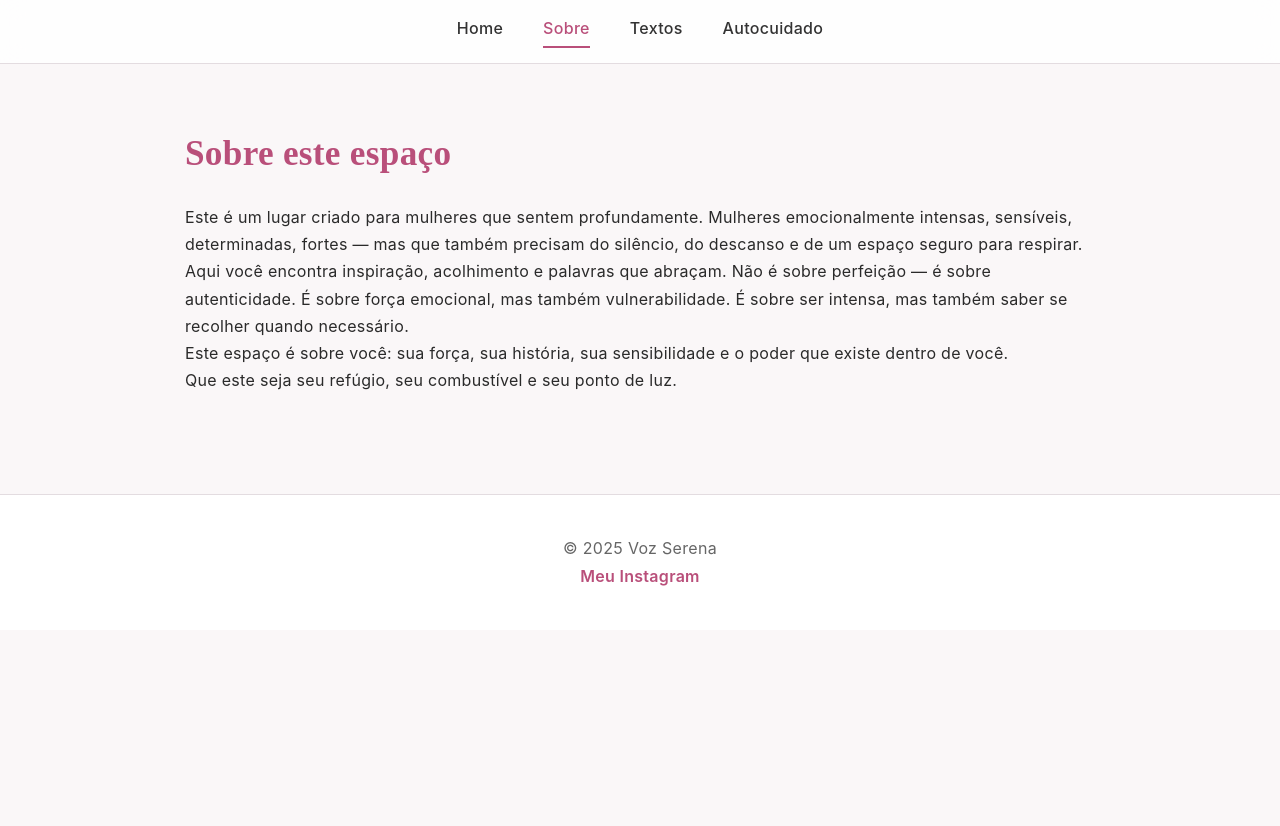
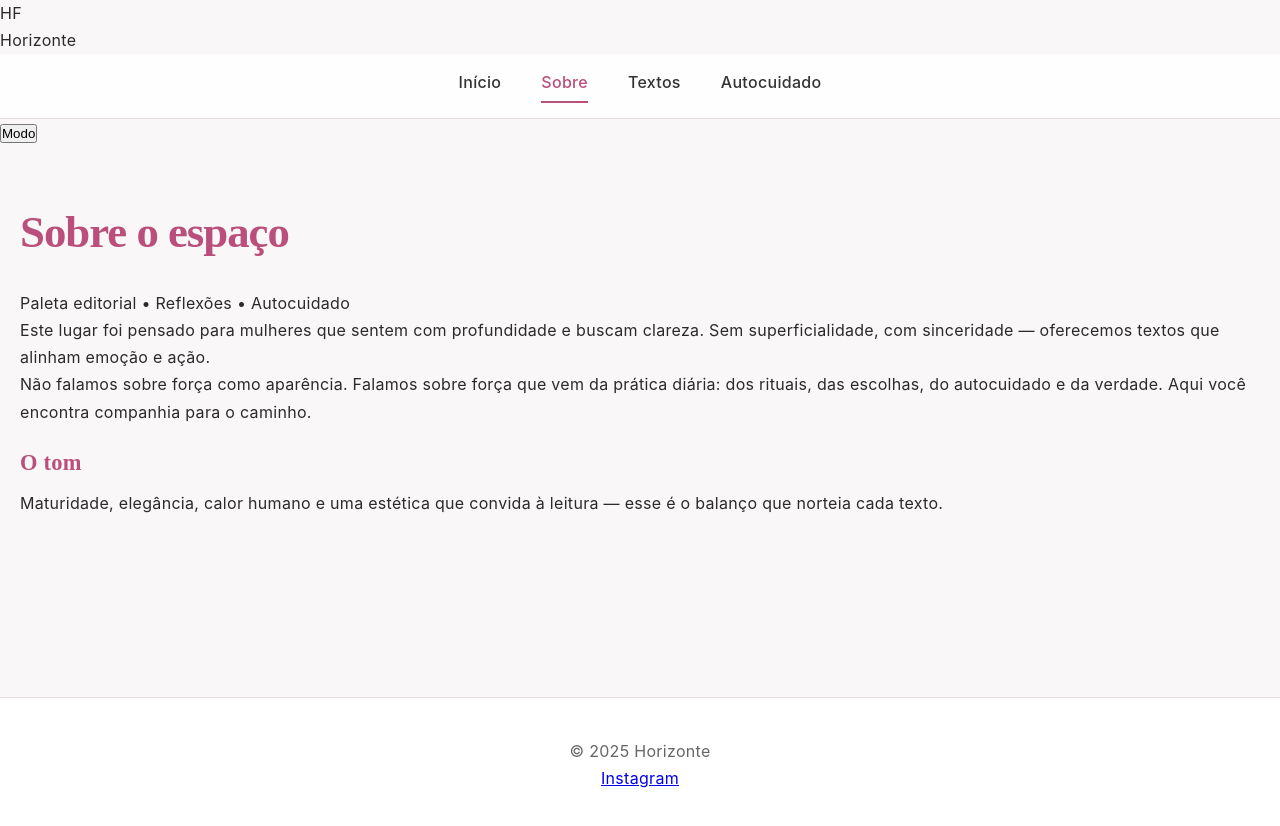
Before and after one commit to karolinegodinho-commits/site-karol, a plain HTML site: page sobre.html in a window 1280 px wide. Before the commit the page ends 800 px from the top, so only its background shows below. Drawn offline with Linux system fonts and the light colour scheme.

Commit message:
Update sobre.html

```diff
--- a/sobre.html
+++ b/sobre.html
@@ -1,50 +1,44 @@
 <!DOCTYPE html>
 <html lang="pt-br">
 <head>
-    <meta charset="UTF-8">
-    <meta name="viewport" content="width=device-width, initial-scale=1.0">
-    <title>Sobre • Voz Serena</title>
+  <meta charset="utf-8"/>
+  <meta name="viewport" content="width=device-width,initial-scale=1" />
+  <title>Sobre — Horizonte</title>
   <link rel="stylesheet" href="style.css">
+  <script defer src="script.js"></script>
 </head>
 <body>
 
+<header class="navbar">
+  <div class="nav-inner wrapper">
+    <div class="brand"><div class="logo-mark">HF</div><div class="title">Horizonte</div></div>
     <nav class="menu">
-        <a href="index.html">Home</a>
+      <a href="index.html">Início</a>
       <a href="sobre.html" class="active">Sobre</a>
       <a href="textos.html">Textos</a>
       <a href="autocuidado.html">Autocuidado</a>
     </nav>
+    <div class="controls"><button class="theme-toggle">Modo</button></div>
+  </div>
+</header>
 
-    <main class="container">
-        <h2 style="color:#b94f7a; margin-bottom:20px;">Sobre este espaço</h2>
+<main class="wrapper" style="padding:48px 20px 80px">
+  <article class="post-full reveal">
+    <h1>Sobre o espaço</h1>
+    <p class="meta">Paleta editorial • Reflexões • Autocuidado</p>
 
-        <p>
-            Este é um lugar criado para mulheres que sentem profundamente.
-            Mulheres emocionalmente intensas, sensíveis, determinadas, fortes —
-            mas que também precisam do silêncio, do descanso e de um espaço seguro para respirar.
-        </p>
+    <p>Este lugar foi pensado para mulheres que sentem com profundidade e buscam clareza. Sem superficialidade, com sinceridade — oferecemos textos que alinham emoção e ação.</p>
 
-        <p>
-            Aqui você encontra inspiração, acolhimento e palavras que abraçam.
-            Não é sobre perfeição — é sobre autenticidade.
-            É sobre força emocional, mas também vulnerabilidade.
-            É sobre ser intensa, mas também saber se recolher quando necessário.
-        </p>
+    <p>Não falamos sobre força como aparência. Falamos sobre força que vem da prática diária: dos rituais, das escolhas, do autocuidado e da verdade. Aqui você encontra companhia para o caminho.</p>
 
-        <p>
-            Este espaço é sobre você: sua força, sua história, sua sensibilidade e o poder que existe dentro de você.
-        </p>
-
-        <p>
-            Que este seja seu refúgio, seu combustível e seu ponto de luz.
-        </p>
+    <h3 style="margin-top:18px">O tom</h3>
+    <p style="color:var(--muted)">Maturidade, elegância, calor humano e uma estética que convida à leitura — esse é o balanço que norteia cada texto.</p>
+  </article>
 </main>
 
-    <footer>
-        <p>© 2025 Voz Serena</p>
-        <a class="insta" href="https://www.instagram.com/karoline_mrqs?igsh=MXI1NjN3NHZzYmgwaQ==" target="_blank">
-            Meu Instagram
-        </a>
+<footer class="footer">
+  <p>© 2025 Horizonte</p>
+  <p><a href="https://www.instagram.com/karoline_mrqs" target="_blank">Instagram</a></p>
 </footer>
 
 </body>
```
Lines whose indentation alone changed are shown as unchanged.
